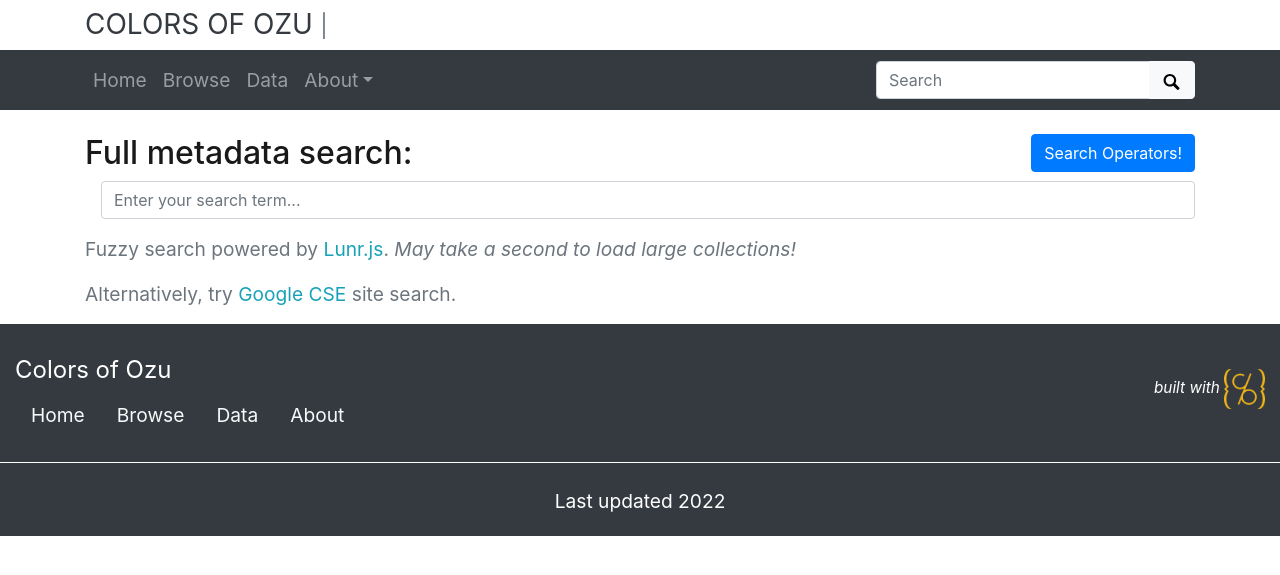
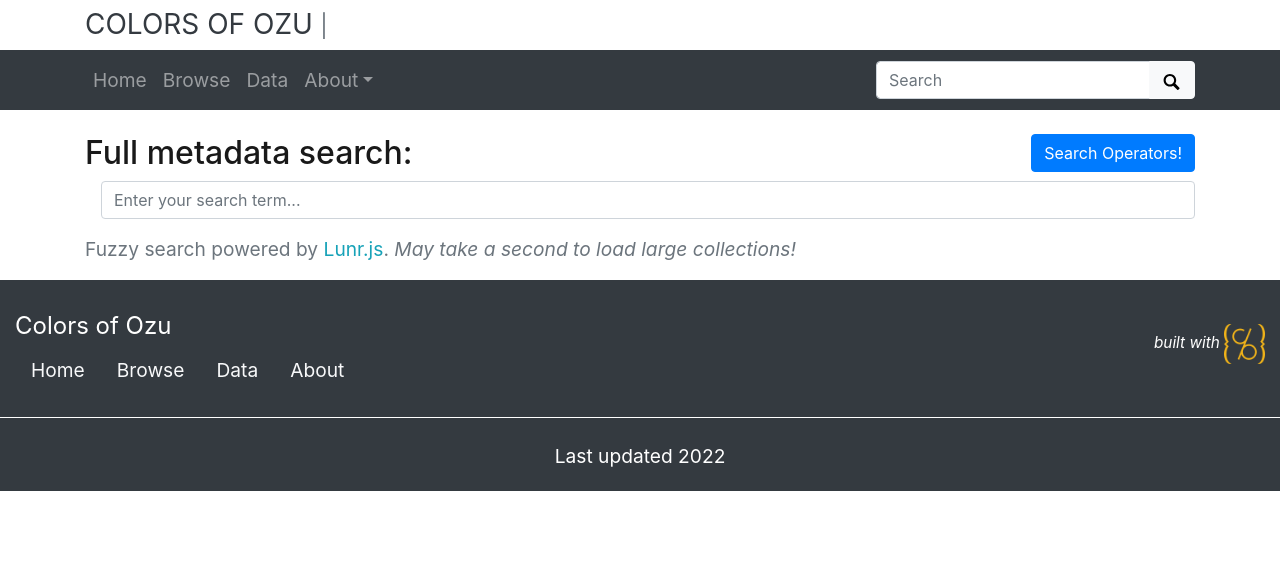
Before and after one commit to drodz11/colors-of-ozu, a Jekyll site: the page built from pages/search.md, in a window 1280 px wide. Shown: the top 575 px of the page. Built offline with Jekyll 4.4.1, drawn with Linux system fonts in a browser that asks for light colours; some of the changed lines change nothing that is shown.

Commit message:
Update _config.yml
commented out google analytics info

```diff
--- a/_config.yml
+++ b/_config.yml
@@ -37,8 +37,8 @@
 # GOOGLE SERVICES [optional!]
 #
 # leave these blank or comment out to NOT include google code
-google-analytics-id: "UA-74844011-1"
-google-cse-id: "002151703305773322890:1pu3smhw1t8"
+# google-analytics-id: "UA-74844011-1"
+# google-cse-id: "002151703305773322890:1pu3smhw1t8"
 
 ##########
 # ROBOTS EXCLUDE
```
